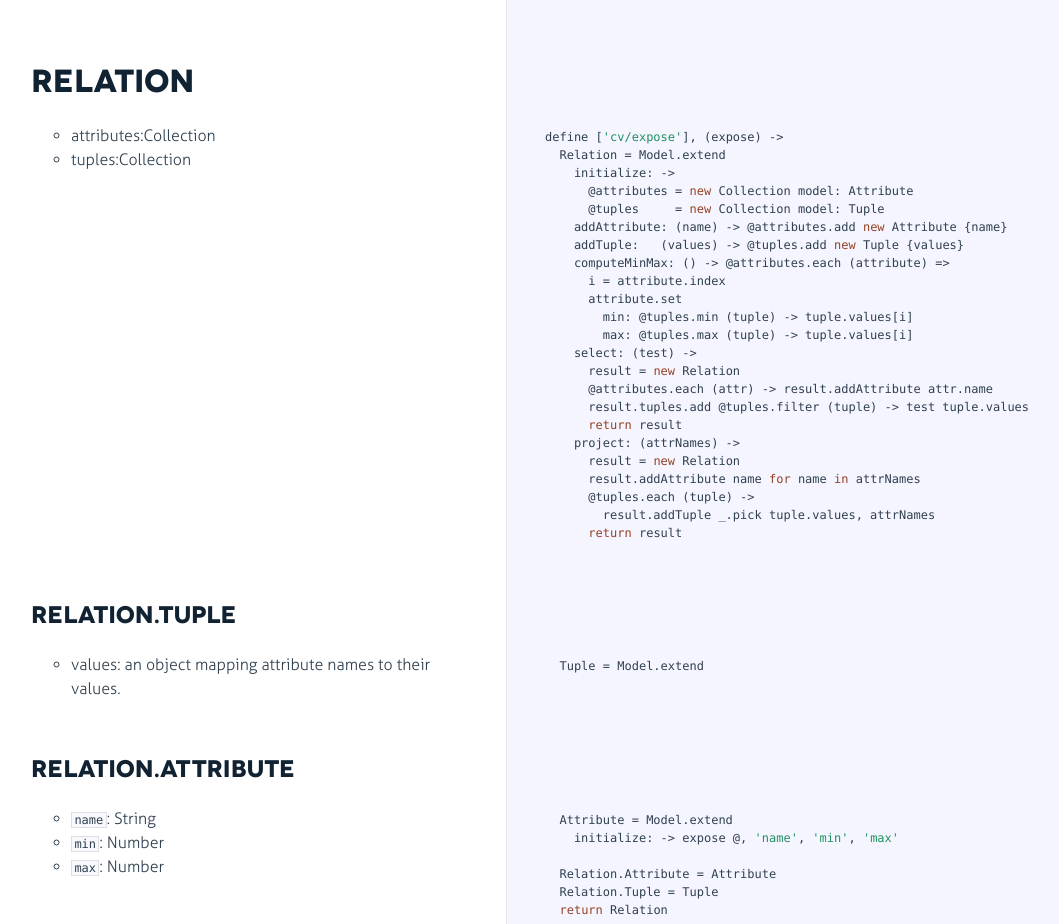
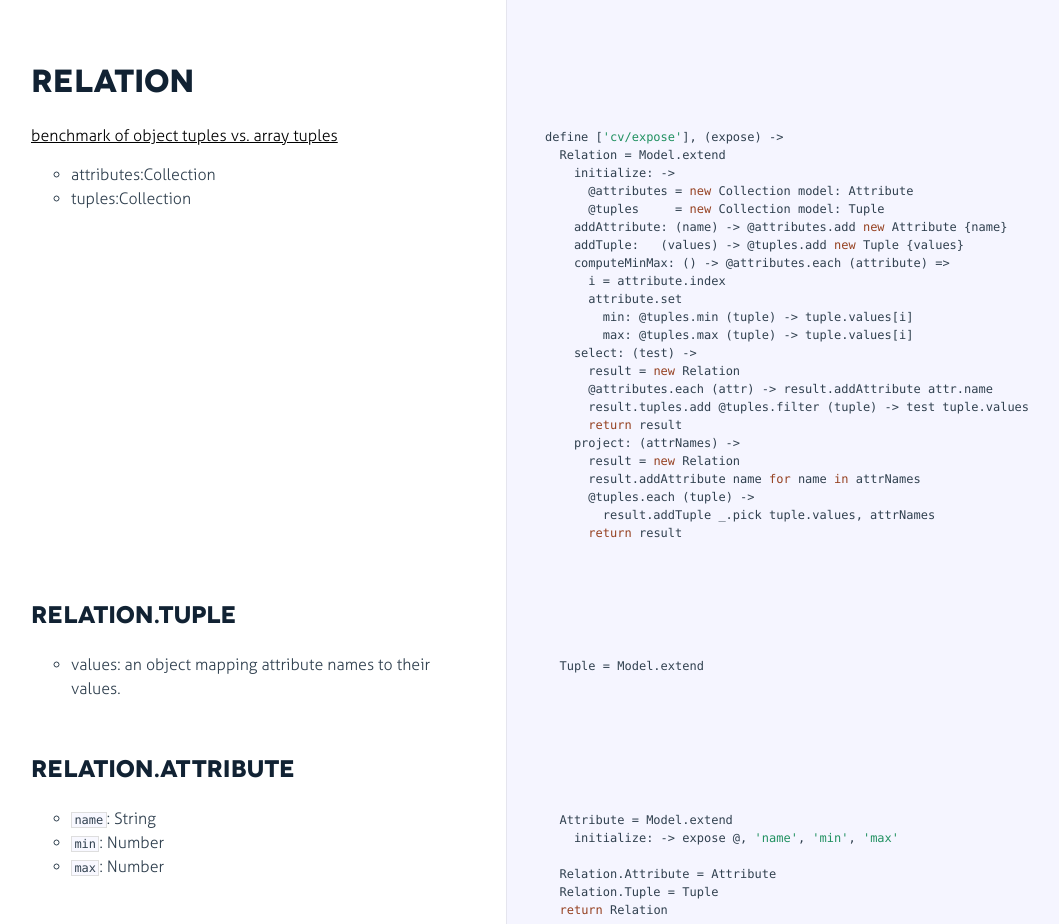
Before and after one commit to curran/canvas-vis, a plain HTML site: page docs/canvas-vis.html in a window 1280 px wide. Shown: the part 1400-2324 px from the top of the page, without its empty margins (19-1078 px from the left). Drawn offline with Linux system fonts and the light colour scheme.

Commit message:
Added link to relation performance test comparing an array-based tuple representation to an object-based one.

```diff
--- a/docs/canvas-vis.html
+++ b/docs/canvas-vis.html
@@ -256,7 +256,8 @@
               <div class="pilwrap ">
                 <a class="pilcrow" href="#section-14">&#182;</a>
               </div>
-              <ul>
+              <p><a href="http://jsperf.com/relations">benchmark of object tuples vs. array tuples</a></p>
+<ul>
 <li>attributes:Collection<Relation.Attribute></li>
 <li>tuples:Collection<Relation.Tuple></li>
 </ul>
--- a/src/Relation.coffee
+++ b/src/Relation.coffee
@@ -1,5 +1,6 @@
 # Relation
 # ========
+# [benchmark of object tuples vs. array tuples](http://jsperf.com/relations)
 #
 #   * attributes:Collection<Relation.Attribute>
 #   * tuples:Collection<Relation.Tuple>
```
